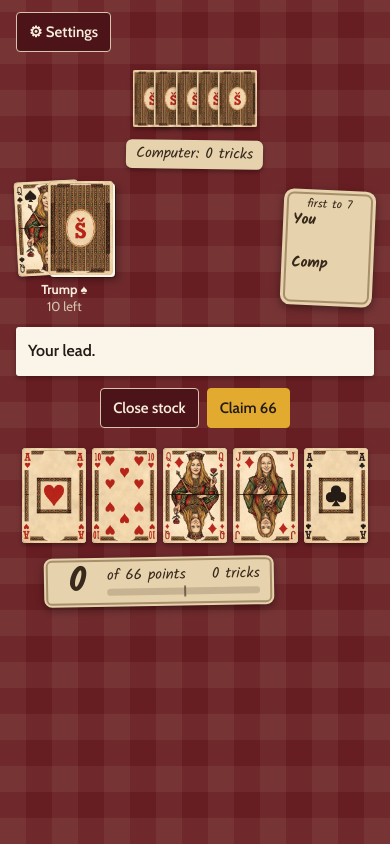
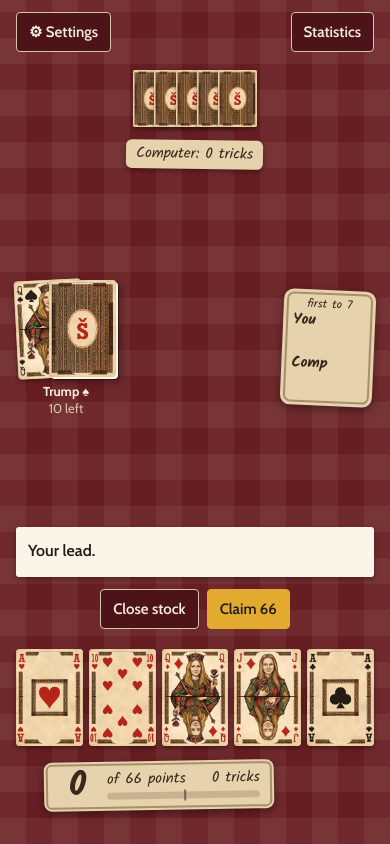
Before and after one commit to lukanedelkoprivate/snops, a plain HTML site: page index.html in a window 390 px wide. Drawn offline with nearby package versions, Linux system fonts and the light colour scheme.

Commit message:
Add a Statistics button and fill the screen
Cards and table now grow with the screen size, so tablets use the empty
space, and Statistics moves from Settings to its own button.

Co-Authored-By: Claude Opus 5.5 <noreply@anthropic.com>

```diff
--- a/index.html
+++ b/index.html
@@ -48,8 +48,16 @@ img { max-width: 100%; }
   --display: "Abril Fatface", Georgia, serif;
   --body: "Cabin", "Segoe UI", system-ui, sans-serif;
   --hand: "Kalam", "Segoe Print", cursive;
-  --cw: clamp(56px, 16.5vw, 112px);
+  /* Cards take as much of the screen as five across and two rows of cards high allow. */
+  --screen-h: 100vh;
+  --cw: clamp(56px, min((100vw - 56px) / 5, (var(--screen-h) - 482px) / 2.93), 150px);
   --ch: calc(var(--cw) * 1.464);
+}
+@supports (height: 100dvh) {
+  :root { --screen-h: 100dvh; }
+}
+@media (min-width: 880px) {
+  :root { --cw: clamp(56px, (var(--screen-h) - 482px) / 2.93, 120px); }
 }
 :root[data-bg="red"], [data-swatch="red"] {
   --cloth: #671e22;
@@ -95,6 +103,8 @@ body {
 }
 .app {
   max-width: 860px;
+  min-height: calc(var(--screen-h) - env(safe-area-inset-top, 0px) - env(safe-area-inset-bottom, 0px));
+  box-sizing: border-box;
   margin: 0 auto;
   padding-left: max(16px, env(safe-area-inset-left, 0px));
   padding-right: max(16px, env(safe-area-inset-right, 0px));
@@ -103,7 +113,7 @@ body {
   flex-direction: column;
   gap: 12px;
 }
-header { position: relative; display: flex; align-items: center; }
+header { position: relative; display: flex; align-items: center; justify-content: space-between; gap: 12px; }
 .settings-btn { font-size: .875rem; padding: 4px 10px; min-height: 34px; }
 .settings-panel {
   position: absolute;
@@ -169,7 +179,7 @@ header { position: relative; display: flex; align-items: center; }
 .fan.backs { --cw: clamp(38px, 10vw, 68px); --ch: calc(var(--cw) * 1.464); gap: 0; min-height: var(--ch); }
 .fan.backs .card + .card { margin-left: calc(var(--cw) * -.45); }
 
-.mid { display: grid; grid-template-columns: auto minmax(0, 1fr) auto; align-items: center; gap: 10px; min-height: calc(var(--ch) + 40px); }
+.mid { flex: 1; display: grid; grid-template-columns: auto minmax(0, 1fr) auto; align-items: center; gap: 10px; min-height: calc(var(--ch) + 40px); }
 .stock-col { display: flex; flex-direction: column; align-items: center; gap: 6px; }
 .stock { position: relative; width: calc(var(--cw) * 1.5); height: var(--ch); }
 .stock .card { position: absolute; top: 0; }
@@ -449,6 +459,7 @@ button.trick-pile:not(:disabled) { cursor: pointer; }
 <div class="app">
   <header>
     <button class="btn settings-btn" id="settingsBtn" aria-expanded="false" aria-controls="settingsPanel"></button>
+    <button class="btn settings-btn" id="statsBtn"></button>
     <div class="settings-panel" id="settingsPanel" hidden></div>
   </header>
   <section class="opp" aria-label="Computer">
@@ -1388,6 +1399,7 @@ function render() {
 
   renderScore();
   $('settingsBtn').textContent = `⚙︎ ${L().settings}`;
+  $('statsBtn').textContent = L().statsTitle;
   renderSettings();
 
   renderPile(YOU, 'myPile');
@@ -1442,8 +1454,7 @@ function renderSettings() {
       `<button class="option swatch-option" data-bg="${id}" aria-pressed="${id === background}"><span class="swatch" data-swatch="${id}"></span>${L().bg[id]}</button>`).join('')}</div>
     <div class="settings-label">${L().cpuNameLabel}</div>
     <div class="settings-names">${['default', ...Object.keys(CPU_NAMES)].map(id =>
-      `<button class="option" data-cpu="${id}" aria-pressed="${id === (CPU_NAMES[cpuName] ? cpuName : 'default')}">${CPU_NAMES[id] ? CPU_NAMES[id][0] : L().cpuDefault}</button>`).join('')}</div>    <button class="option rules-option" data-stats="open">${L().statsTitle}</button>
-    <button class="option rules-option" data-rules="open">${L().rulesTitle}</button>
+      `<button class="option" data-cpu="${id}" aria-pressed="${id === (CPU_NAMES[cpuName] ? cpuName : 'default')}">${CPU_NAMES[id] ? CPU_NAMES[id][0] : L().cpuDefault}</button>`).join('')}</div>    <button class="option rules-option" data-rules="open">${L().rulesTitle}</button>
     <button class="option rules-option" data-newmatch="${confirmNewMatch ? 'yes' : 'ask'}">${confirmNewMatch ? L().newMatchConfirm : L().newMatch}</button>`;
 }
 
@@ -1519,6 +1530,7 @@ function renderStats() {
 
 function openStats() {
   settingsOpen = false;
+  confirmNewMatch = false;
   confirmStatsReset = false;
   renderSettings();
   renderStats();
@@ -1966,12 +1978,12 @@ document.addEventListener('click', e => {
   if (victory) { endVictory(); return; }
   if (e.target.id === 'resetStats') { pressResetStats(); return; }
   if (e.target.id === 'rulesScrim' || e.target.id === 'closeRules') { closeRules(); return; }
+  if (e.target.closest('#statsBtn')) { openStats(); return; }
   if (e.target.closest('#settingsBtn')) { setSettingsOpen(!settingsOpen); return; }
   if (settingsOpen) {
     const option = e.target.closest('.option');
     if (option && option.dataset.newmatch === 'yes') startNewMatch();
     else if (option && option.dataset.newmatch) { confirmNewMatch = true; renderSettings(); }
-    else if (option && option.dataset.stats) openStats();
     else if (option && option.dataset.rules) openRules();
     else if (option && option.dataset.mode) setMode(option.dataset.mode);
     else if (option && option.dataset.cpu) setCpuName(option.dataset.cpu);
--- a/sw.js
+++ b/sw.js
@@ -1,4 +1,4 @@
-const CACHE = 'snops-de798e6fc4c8';
+const CACHE = 'snops-b56e5543ff43';
 const FONTS = 'snops-fonts';
 const FILES = [
   "cards/CA.jpg",
```
